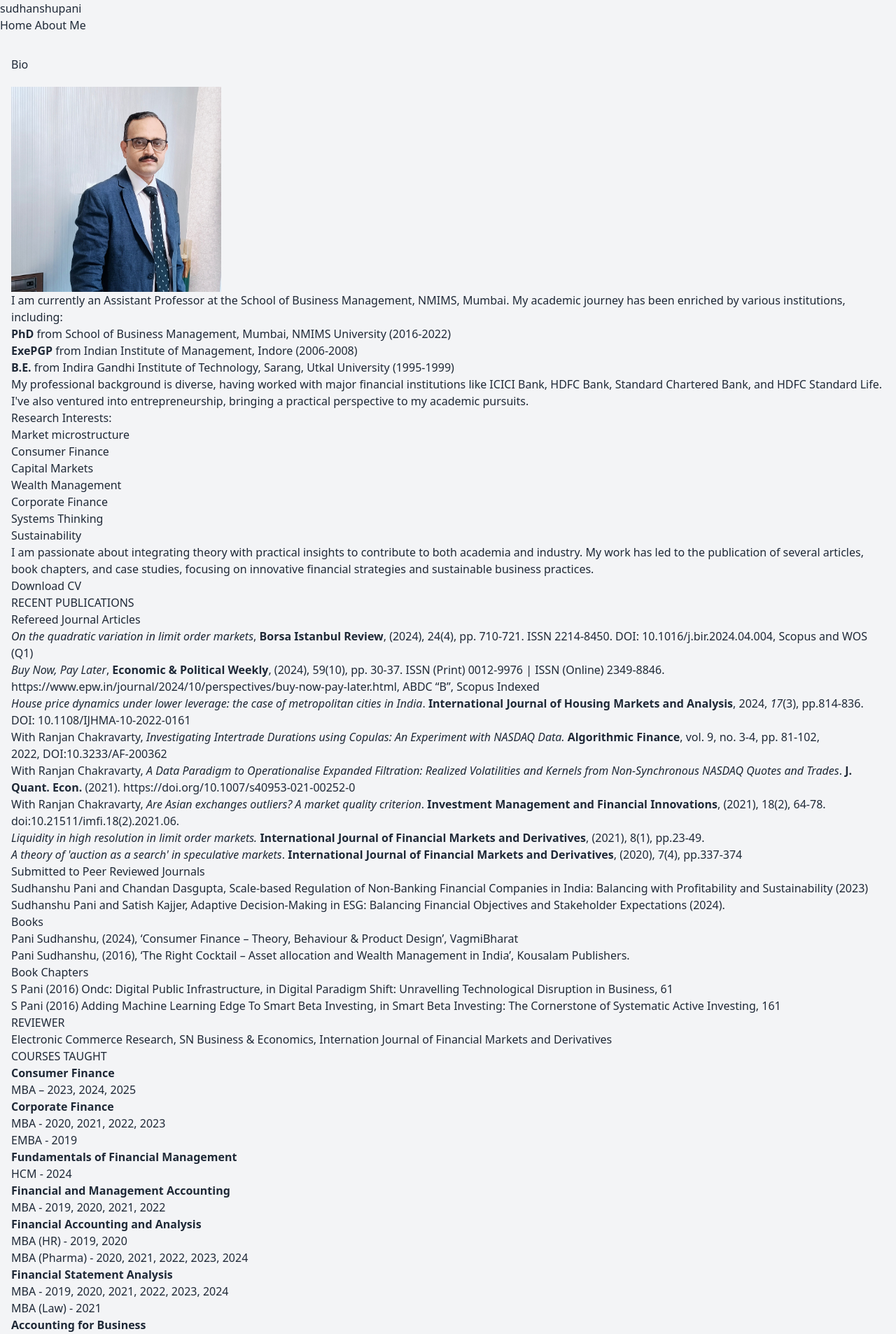
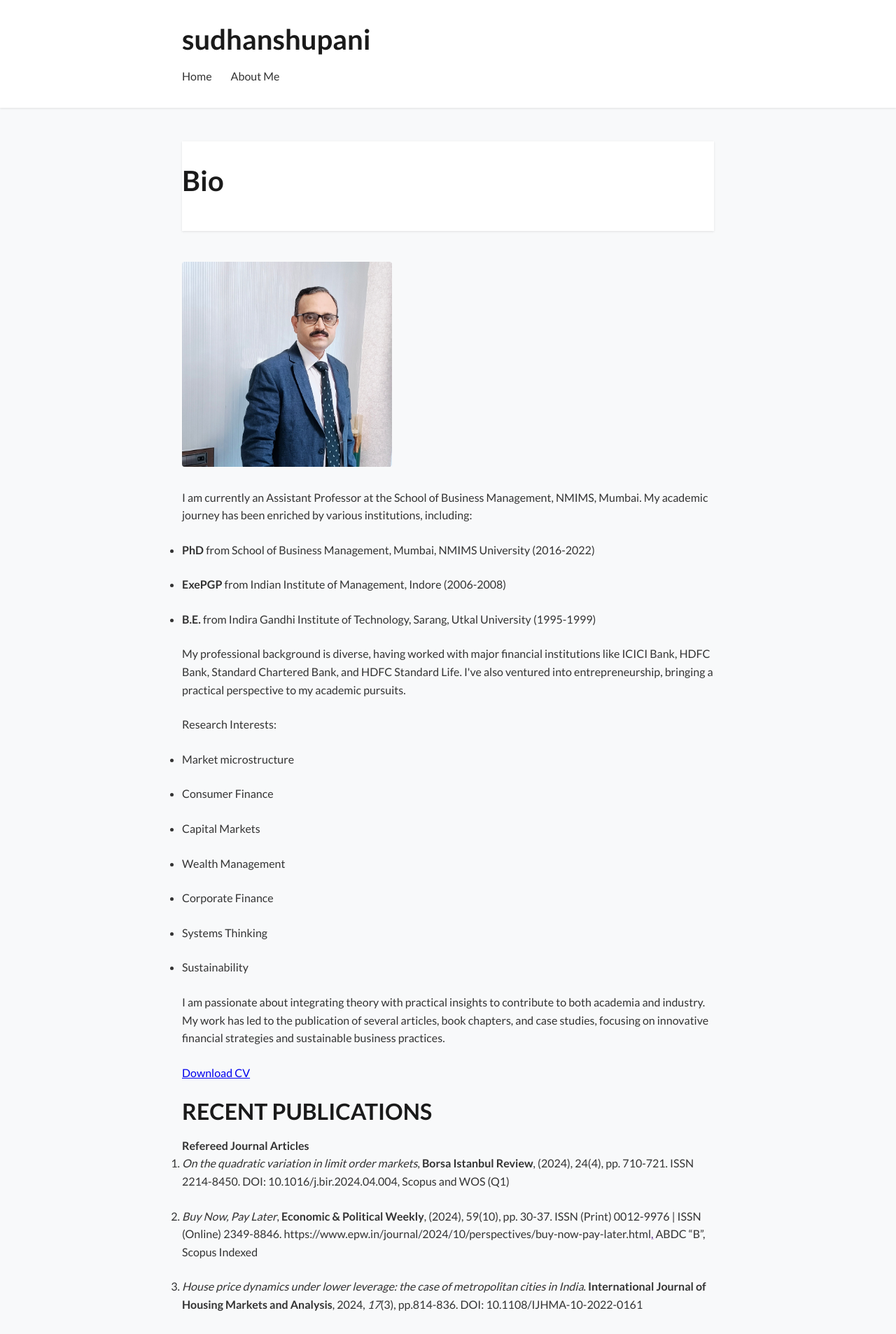
Before and after one commit to sudhan77/sudhanshupani, a Jekyll site: the page built from docs/about.html, in a window 1280 px wide. Shown: the top 1906 px of the page at 70% size. Built offline with Jekyll 4.4.1, drawn with Linux system fonts in a browser that asks for light colours; some of the changed text lies outside the part shown.

Commit message:
Update default.html

```diff
--- a/docs/_layouts/default.html
+++ b/docs/_layouts/default.html
@@ -3,17 +3,114 @@
 <head>
   <meta charset="UTF-8">
   <meta name="viewport" content="width=device-width, initial-scale=1.0">
-  <title>{{ page.title | default: "Your Name's Site" }}</title>
-  <!-- Tailwind CSS via CDN -->
-  <link href="https://cdn.jsdelivr.net/npm/tailwindcss@2.2.19/dist/tailwind.min.css" rel="stylesheet">
-  <!-- Your custom SCSS, which will override or extend Tailwind if needed -->
-  <link rel="stylesheet" href="/assets/css/styles.css">
+  <title>{{ page.title | default: site.title }}</title>
+  <link href="https://fonts.googleapis.com/css2?family=Lato:wght@300;400;700&display=swap" rel="stylesheet">
+  <style>
+    :root {
+      --primary-color: #3498db;
+      --text-color: #333;
+      --bg-color: #f8f9fa;
+      --max-width: 800px;
+    }
+
+    * {
+      margin: 0;
+      padding: 0;
+      box-sizing: border-box;
+    }
+
+    body {
+      font-family: 'Lato', sans-serif;
+      line-height: 1.6;
+      color: var(--text-color);
+      background-color: var(--bg-color);
+    }
+
+    .container {
+      max-width: var(--max-width);
+      margin: 0 auto;
+      padding: 0 20px;
+    }
+
+    header {
+      background-color: white;
+      padding: 2rem 0;
+      box-shadow: 0 1px 3px rgba(0,0,0,0.1);
+    }
+
+    header h1 {
+      margin-bottom: 1rem;
+    }
+
+    nav a {
+      margin-right: 1.5rem;
+      color: var(--text-color);
+      text-decoration: none;
+    }
+
+    nav a:hover {
+      color: var(--primary-color);
+    }
+
+    main {
+      padding: 3rem 0;
+    }
+
+    footer {
+      text-align: center;
+      padding: 2rem 0;
+      color: #666;
+      border-top: 1px solid #eee;
+    }
+
+    h1, h2, h3 {
+      color: #1a1a1a;
+      line-height: 1.2;
+      margin-bottom: 1rem;
+    }
+
+    h1 { font-size: 2.5rem; }
+    h2 { font-size: 2rem; }
+    h3 { font-size: 1.75rem; }
+
+    p { margin-bottom: 1.5rem; }
+
+    img {
+      max-width: 100%;
+      height: auto;
+      border-radius: 4px;
+      margin: 1.5rem 0;
+    }
+
+    @media (max-width: 600px) {
+      h1 { font-size: 2rem; }
+      h2 { font-size: 1.75rem; }
+      h3 { font-size: 1.5rem; }
+      .container { padding: 0 15px; }
+    }
+  </style>
 </head>
-<body class="bg-gray-100 text-gray-800">
-  {% include header.html %}
-  <main class="container mx-auto px-4 py-8">
-    {{ content }}
+<body>
+  <header>
+    <div class="container">
+      <h1>{{ site.title }}</h1>
+      <nav>
+        <a href="/sudhanshupani">Home</a>
+        <a href="/sudhanshupani/about.html">About Me</a>
+      </nav>
+    </div>
+  </header>
+
+  <main>
+    <div class="container">
+      {{ content }}
+    </div>
   </main>
-  {% include footer.html %}
+
+  <footer>
+    <div class="container">
+      <p>&copy; {{ site.time | date: "%Y" }} {{ site.title }}. All rights reserved.</p>
+    </div>
+  </footer>
 </body>
 </html>
```
